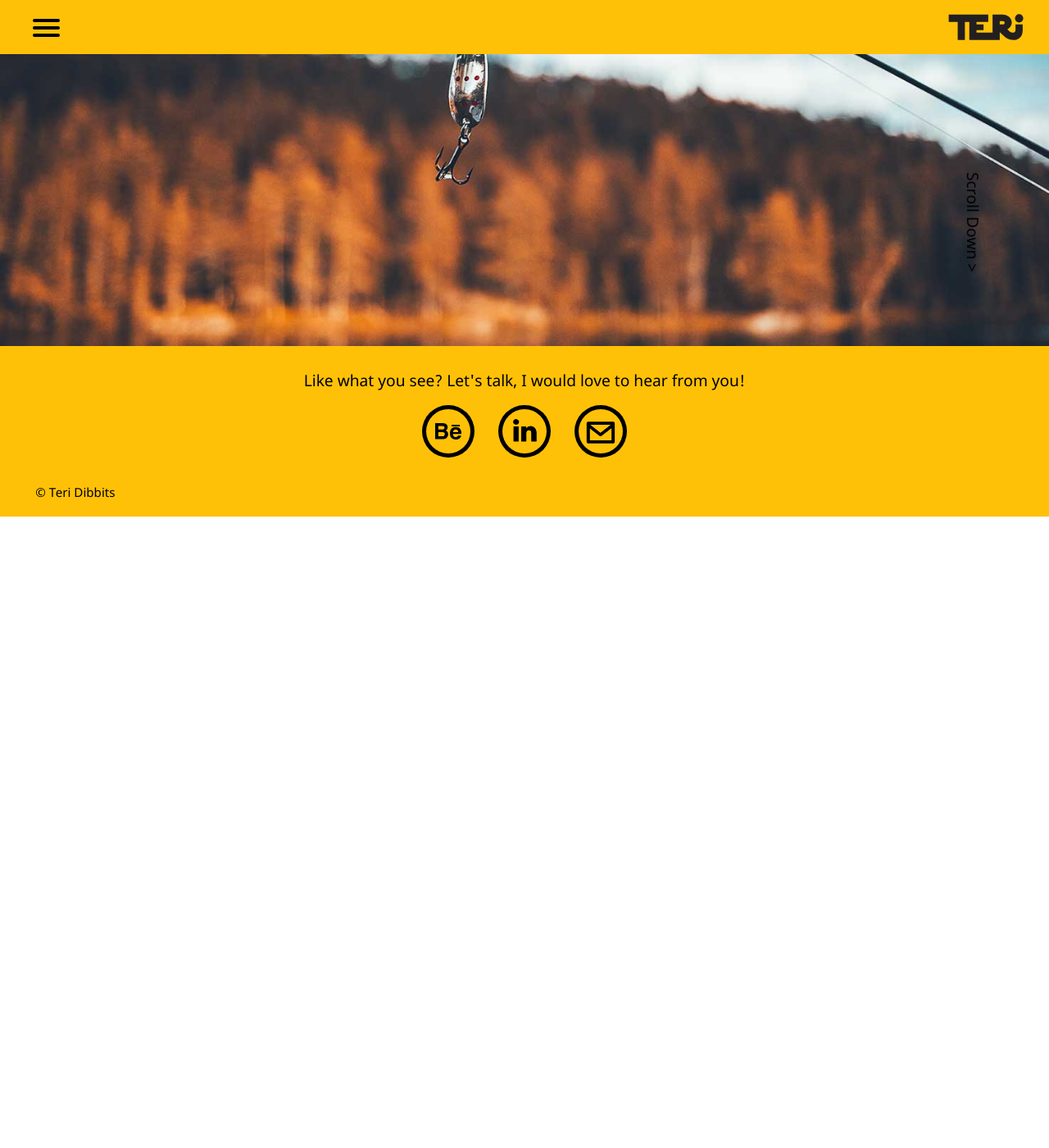
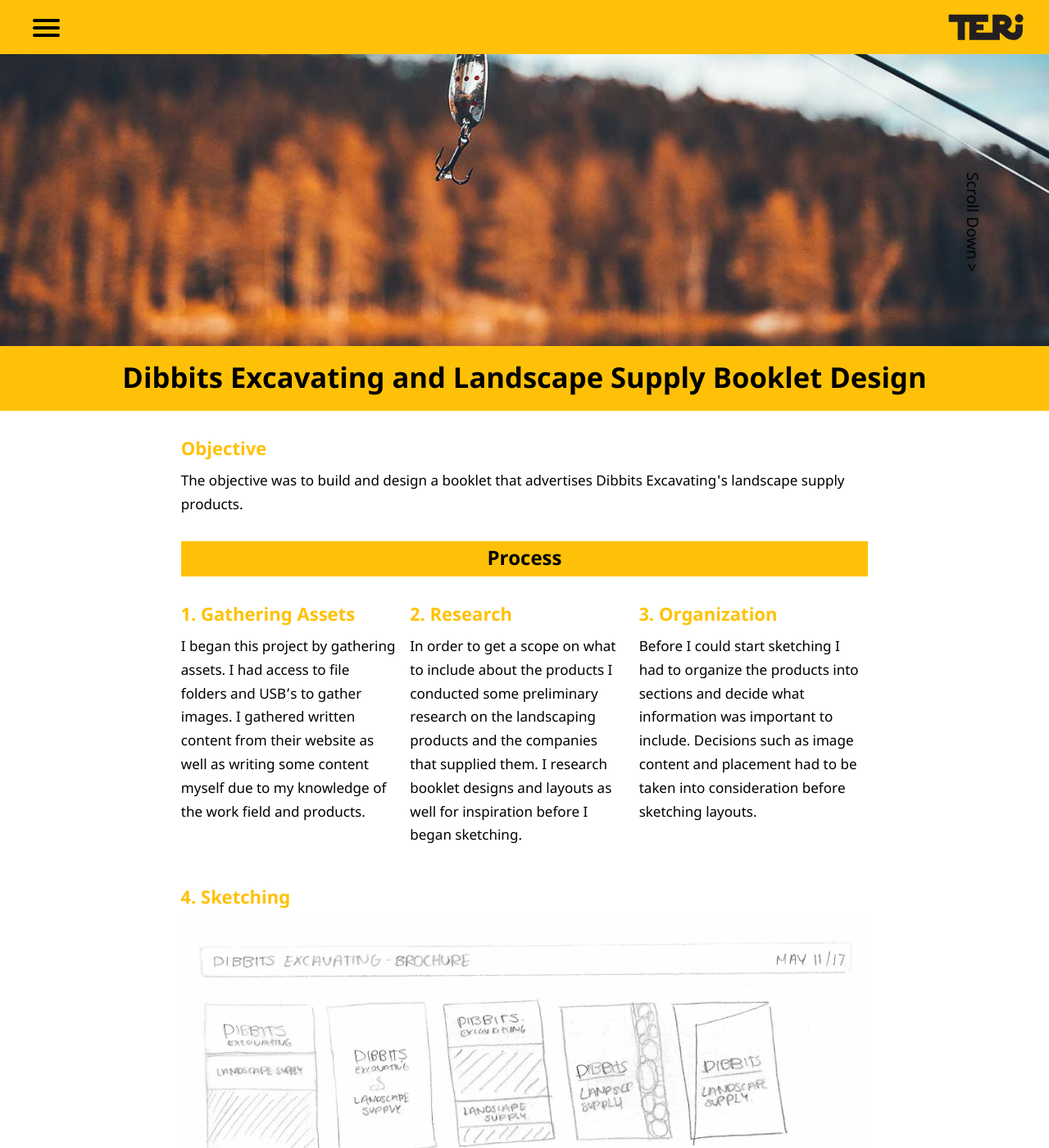
Before and after one commit to TeriDibbits/teridibbits.ca, a Jekyll site: the page built from pages/dingbats.html, in a window 1280 px wide and 1400 px high, scrolled down 336 px. Shown: the whole window at 82% size. Built offline with Jekyll 4.4.1, drawn with Linux system fonts in a browser that asks for light colours; before the commit the page ends 966 px from its top, so only the background shows below that; some of the changed text lies outside the part shown.

Commit message:
switched order
switched branding and brochure around
changed links for next and prev page according to correct page placement

```diff
--- a/pages/booklet.html
+++ b/pages/booklet.html
@@ -38,7 +38,7 @@
       </div>
       <div>
         <a itemprop="url" class="prev-btn" href="{{site.baseurl}}/pages/uidesign/">< Prev</a>
-        <a itemprop="url" class="next-btn" href="{{site.baseurl}}/pages/branding/">Next ></a>
+        <a itemprop="url" class="next-btn" href="{{site.baseurl}}/pages/brochure/">Next ></a>
       </div>
     </div>
   </main>
--- a/pages/branding.html
+++ b/pages/branding.html
@@ -73,8 +73,8 @@
           </div>
         </div>
         <div>
-          <a itemprop="url" class="prev-btn" href="{{site.baseurl}}/pages/booklet/">< Prev</a>
-          <a itemprop="url" class="next-btn" href="{{site.baseurl}}/pages/brochure/">Next ></a>
+          <a itemprop="url" class="prev-btn" href="{{site.baseurl}}/pages/brochure/">< Prev</a>
+          <a itemprop="url" class="next-btn" href="{{site.baseurl}}/pages/dingbats/">Next ></a>
         </div>
       </div>
   </main>
--- a/pages/brochure.html
+++ b/pages/brochure.html
@@ -38,7 +38,7 @@
         </div>
         </div>
       <div>
-        <a itemprop="url" class="prev-btn" href="{{site.baseurl}}/pages/branding/">< Prev</a>
+        <a itemprop="url" class="prev-btn" href="{{site.baseurl}}/pages/booklet/">< Prev</a>
         <a itemprop="url" class="next-btn" href="{{site.baseurl}}/pages/branding/">Next ></a>
       </div>
     </div>
--- a/pages/campaign.html
+++ b/pages/campaign.html
@@ -71,7 +71,7 @@
           </div>
         </div>
         <div>
-          <a itemprop="url" class="prev-btn" href="#about">< Prev</a>
+          <a itemprop="url" class="prev-btn" href="{{site.baseurl}}/pages/dingbats/">< Prev</a>
           <a itemprop="url" class="next-btn" href="{{site.baseurl}}/pages/uidesign/">Next ></a>
         </div>
       </div>
--- a/pages/dingbats.html
+++ b/pages/dingbats.html
@@ -1,9 +1,44 @@
 ---
 layout: default
 banner_img: banner-dingbats.jpg
-title: "Booklet Design · Teri Dibbits Portfolio"
+title: "Dingbats · Teri Dibbits Portfolio"
 description: "Booklet Design that advertises Dibbits Excavating's landscape products."
 ---
 
   <main itemscope>
+    <h1 class="section-header gutter island-1-2 push-0">Dibbits Excavating and Landscape Supply Booklet Design</h1>
+    <div class="island content">
+      <h3 class="push-1-4">Objective</h3>
+      <p class="push milli" itemprop="description">The objective was to build and design a booklet that advertises Dibbits Excavating's landscape supply products.</p>
+
+      <h2 class="push section-header">Process</h2>
+      <div class="grid push">
+        <div class="unit xs-1 s-1 m-1-3 l-1-3 xl-1-3 pad-right">
+          <h3 class="push-1-4">1. Gathering Assets</h3>
+          <p class="push-1-2 milli" itemprop="description">I began this project by gathering assets. I had access to file folders and USB’s to gather images. I gathered written content from their website as well as writing some content myself due to my knowledge of the work field and products.</p>
+        </div>
+        <div class="unit xs-1 s-1 m-1-3 l-1-3 xl-1-3 pad-right">
+          <h3 class="push-1-4">2. Research</h3>
+          <p class="push-1-2 milli" itemprop="description">In order to get a scope on what to include about the products I conducted some preliminary research on the landscaping products and the companies that supplied them. I research booklet designs and layouts as well for inspiration before I began sketching.</p>
+        </div>
+        <div class="unit xs-1 s-1 m-1-3 l-1-3 xl-1-3">
+          <h3 class="push-1-4">3. Organization</h3>
+          <p class="push-1-2 milli" itemprop="description">Before I could start sketching I had to organize the products into sections and decide what information was important to include. Decisions such as image content and placement had to be taken into consideration before sketching layouts.</p>
+        </div>
+      </div>
+
+      <h3 class="push-1-4">4. Sketching</h3>
+      <div>
+        <img itemprop="image" class="work-img" src="{{site.baseurl}}/images/booklet-sketch.jpg" alt="Page of sketches for possible layouts for the booklet design">
+      </div>
+      <h3 class="push-1-4">5.Photography</h3>
+      <p class="push-1-4 milli">The photography consists of suppliers’ product shots and the clients job photos. I had access to their landscape yard so I could photograph products that needed photos. Products that are sold by the yard, such as mulch and aggregates, needed a unique way to be displayed in the booklet that didn’t confine the product shot in a square. I took advantage of the opportunity to shoot my own photography and set up the products in small piles so the size and colour can be compared.</p>
+      <div>
+        <img itemprop="image" class="work-img" src="{{site.baseurl}}/images/dibbits-photography.jpg" alt="Example of the products photography set up in the booklet">
+      </div>
+      <div>
+        <a itemprop="url" class="prev-btn" href="{{site.baseurl}}/pages/branding/">< Prev</a>
+        <a itemprop="url" class="next-btn" href="{{site.baseurl}}/pages/campaign/">Next ></a>
+      </div>
+    </div>
   </main>
```
Also changed, not shown: other parts of pages/brochure.html (+1 -1 lines), index.html (+8 -8 lines).
